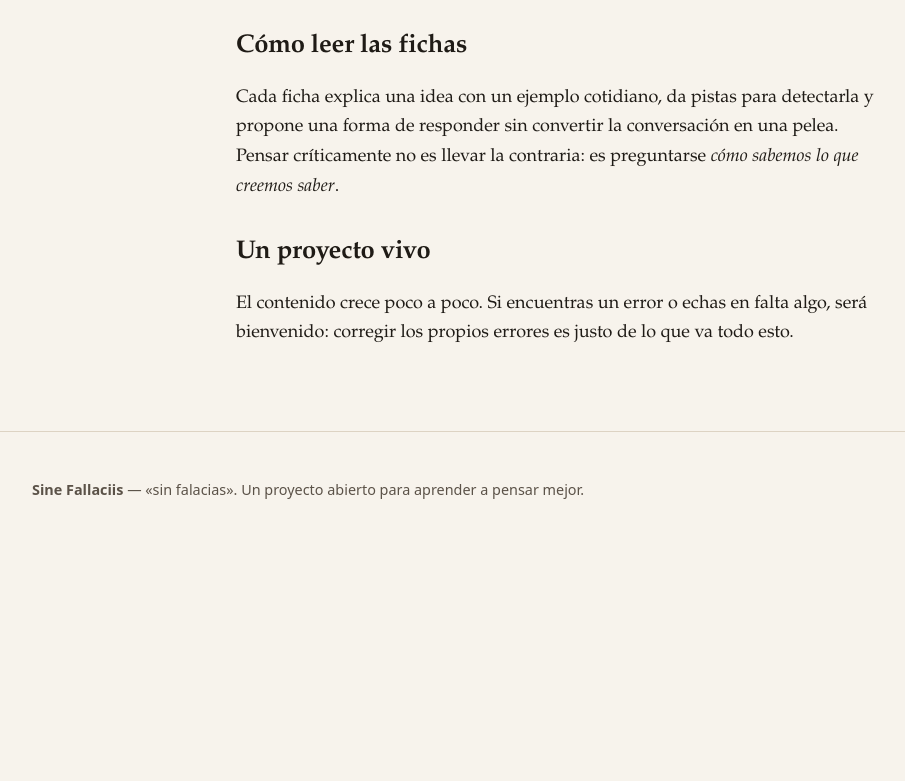
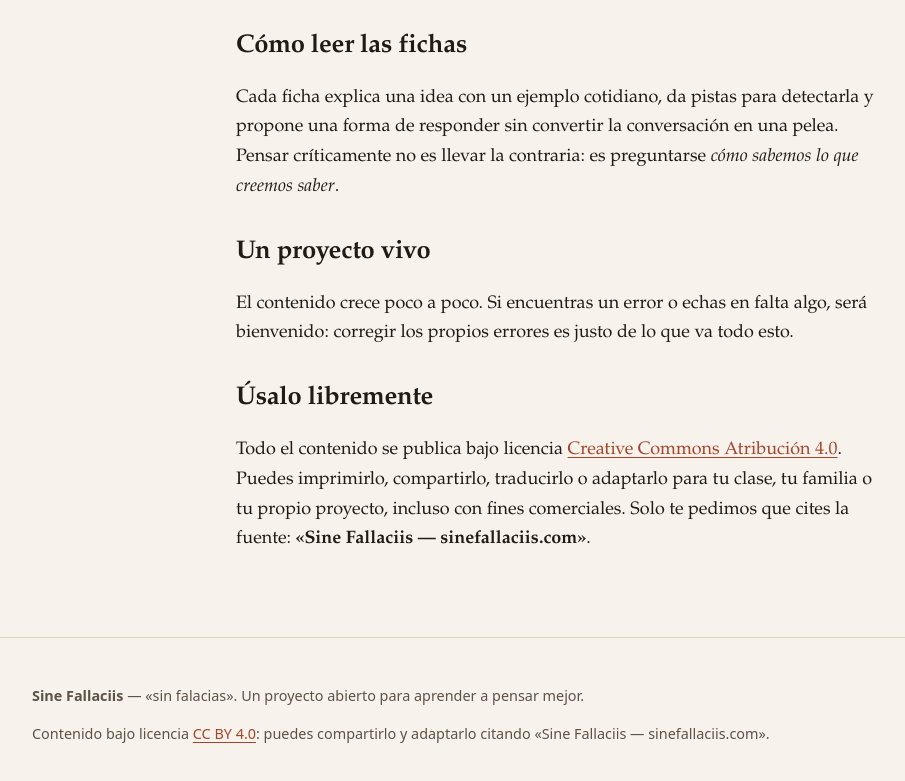
Before and after one commit to sinefallaciis-glitch/sinefallaciis, an Astro site: page /sobre in a window 1280 px wide. Shown: the part 467-1248 px from the top of the page, without its empty margins (84-989 px from the left). Before the commit the page ends 1016 px from the top, so only its background shows below. Built offline with nearby package versions, Linux system fonts and the light colour scheme; Astro itself is replaced by a stand-in of ours.

Commit message:
Publicar el contenido bajo licencia CC BY 4.0
Añade LICENSE.md, aviso en el pie de todas las páginas, una sección
en «Sobre» y la nota en la ficha imprimible.

Co-Authored-By: Claude Opus 5.5 <noreply@anthropic.com>
Claude-Session: https://claude.ai/code/session_01JbfDaHV1fFbyiDS2uu3kdg

```diff
--- a/src/layouts/Base.astro
+++ b/src/layouts/Base.astro
@@ -49,6 +49,11 @@ const ruta = Astro.url.pathname;
     <footer class="pie">
       <div class="contenedor">
         <p><strong>Sine Fallaciis</strong> — «sin falacias». Un proyecto abierto para aprender a pensar mejor.</p>
+        <p>
+          Contenido bajo licencia
+          <a href="https://creativecommons.org/licenses/by/4.0/deed.es" rel="license">CC BY 4.0</a>:
+          puedes compartirlo y adaptarlo citando «Sine Fallaciis — sinefallaciis.com».
+        </p>
       </div>
     </footer>
   </body>
--- a/src/pages/sobre.astro
+++ b/src/pages/sobre.astro
@@ -29,5 +29,13 @@ import Base from '../layouts/Base.astro';
       El contenido crece poco a poco. Si encuentras un error o echas en falta algo, será bienvenido: corregir
       los propios errores es justo de lo que va todo esto.
     </p>
+
+    <h2>Úsalo libremente</h2>
+    <p>
+      Todo el contenido se publica bajo licencia
+      <a href="https://creativecommons.org/licenses/by/4.0/deed.es" rel="license">Creative Commons Atribución 4.0</a>.
+      Puedes imprimirlo, compartirlo, traducirlo o adaptarlo para tu clase, tu familia o tu propio proyecto,
+      incluso con fines comerciales. Solo te pedimos que cites la fuente: <strong>«Sine Fallaciis — sinefallaciis.com»</strong>.
+    </p>
   </article>
 </Base>
```
Also changed, not shown: src/content/recursos/tres-preguntas-antes-de-compartir.md (+1 -1 lines), LICENSE.md (added).
